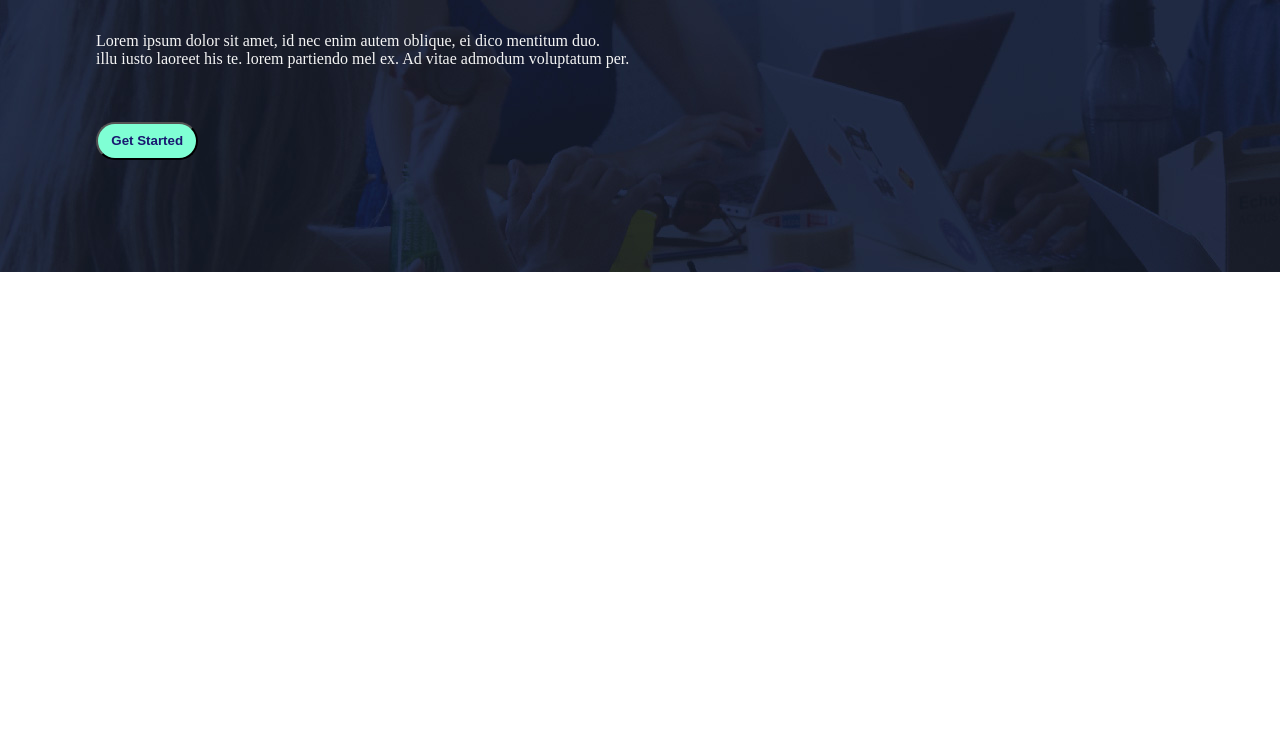
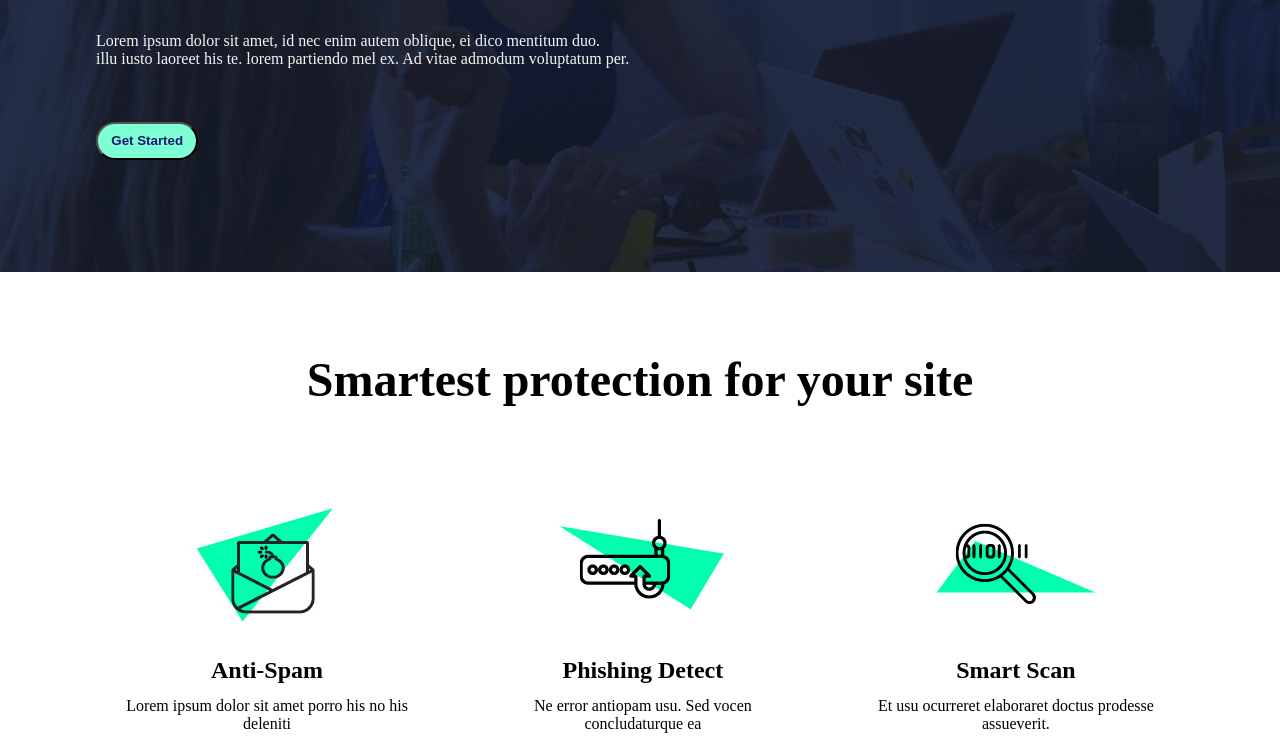
Before and after one commit to ronaldp12/atlas_project, a plain HTML site: page index.html in a window 1280 px wide. Shown: the part 368-1120 px from the top of the page. Before the commit the page ends 800 px from the top, so only its background shows below. Drawn offline with nearby package versions, Linux system fonts and the light colour scheme.

Commit message:
primera seccion terminada

```diff
--- a/index.html
+++ b/index.html
@@ -23,5 +23,25 @@
         </div>
         <button class="btn-ini">Get Started</button>
     </header>
+    <section class="section-1">
+        <h2 class="title-1">Smartest protection for your site</h2>
+        <div class="container-3">
+        <div class="">
+            <img class="img-section" src="Assets/img/smart-protect-1.jpg" alt="anti-spam">
+            <h2 class="title-2">Anti-Spam</h2>
+            <p class="text-1">Lorem ipsum dolor sit amet porro his no his <br> deleniti</p>
+        </div>
+        <div>
+            <img style="margin-left: 1.2rem;" src="Assets/img/smart-protect-2.jpg" alt="phishing">
+            <h2 class="title-2">Phishing Detect</h2>
+            <p class="text-1">Ne error antiopam usu. Sed vocen <br> concludaturque ea </p>
+        </div>
+        <div>
+            <img class="img-section" src="Assets/img/smart-protect-3.jpg" alt="smart-scan">
+            <h2 class="title-2">Smart Scan</h2>
+            <p class="text-1">Et usu ocurreret elaboraret doctus prodesse <br> assueverit. </p>
+        </div>
+        </div>
+    </section>
 </body>
 </html>
--- a/styles.css
+++ b/styles.css
@@ -69,3 +69,34 @@ h1{
     font-weight: bold;
     color: midnightblue;
 }
+.section-1{
+    width: 100%;
+    height: 50%;
+    margin-bottom: 4rem;
+}
+.title-1{
+    width: 100%;
+    height: 30%;
+    color: black;
+    display: flex;
+    justify-content: center;
+    margin-top: 5rem;
+    font-size: 3rem;
+}
+.container-3{
+    width: 100%;
+    height: 70%;
+    display: flex;
+    justify-content: space-evenly;
+}
+.img-section{
+    margin-left: 3rem;
+}
+.text-1{
+    text-align: center;
+    font-size: 1rem;
+}
+.title-2{
+    text-align: center;
+    margin-bottom: 0.8rem;
+}
```
